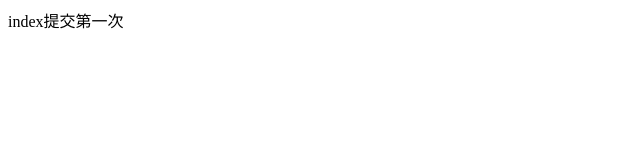
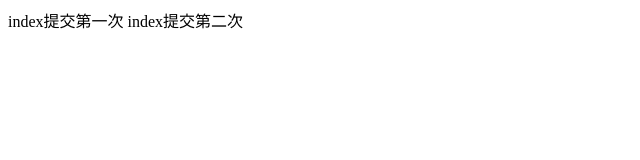
Before and after one commit to tansixiang/test, a plain HTML site: page index.html in a window 1280 px wide. Shown: the whole page, without its empty margins (0-640 px from the left). Drawn offline with Linux system fonts and the light colour scheme.

Commit message:
index提交第二次

```diff
--- a/index.html
+++ b/index.html
@@ -8,5 +8,6 @@
 </head>
 <body>
     index提交第一次
+    index提交第二次
 </body>
 </html>
```
